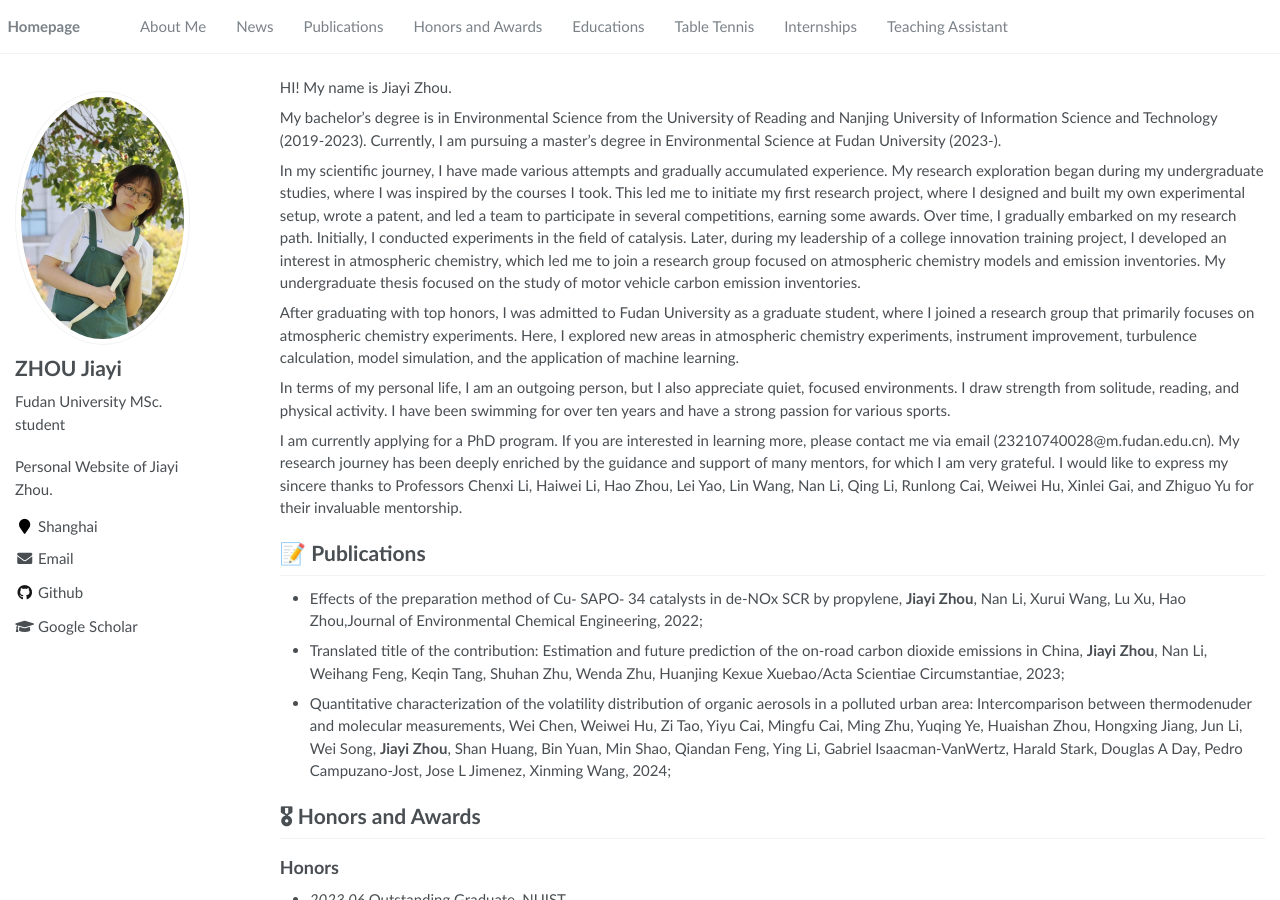
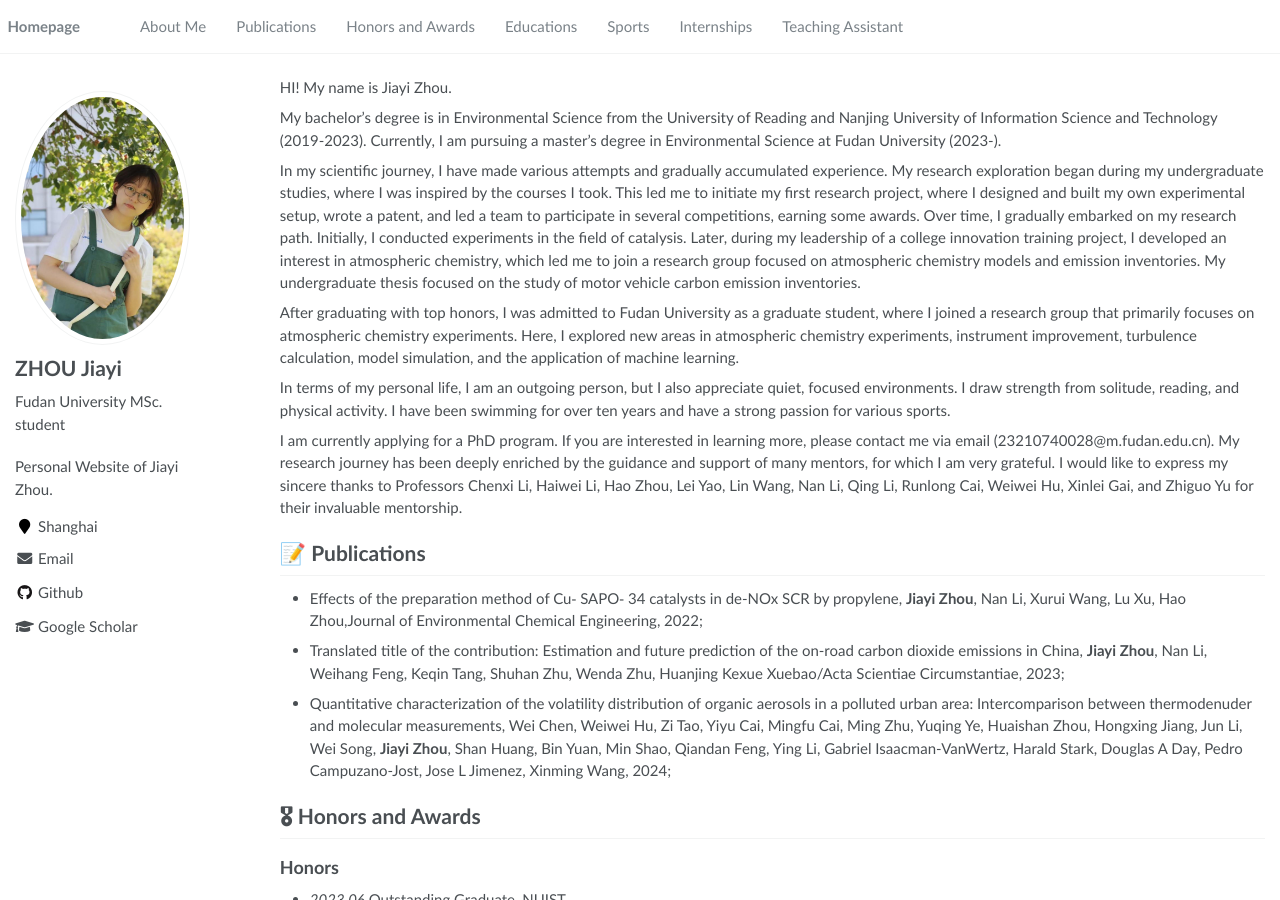
Before and after one commit to jiayizhou1022/jiayizhou1022.github.io, a Jekyll site: the page built from _pages/about.md, in a window 1280 px wide and 900 px high. Built offline with Jekyll 4.4.1, drawn with Linux system fonts in a browser that asks for light colours.

Commit message:
Update navigation.yml

```diff
--- a/_data/navigation.yml
+++ b/_data/navigation.yml
@@ -2,9 +2,6 @@
 main:
   - title: "About Me"
     url: "/#about-me"
-
-  - title: "News"
-    url: "/#-news"
 
   - title: "Publications"
     url: "/#-publications"
@@ -15,8 +12,8 @@ main:
   - title: "Educations"
     url: "/#-educations"
 
-  - title: "Table Tennis"
-    url: "/#-table-tennis"
+  - title: "Sports"
+    url: "/#-Sports"
 
   - title: "Internships"
     url: "/#-internships"
```
